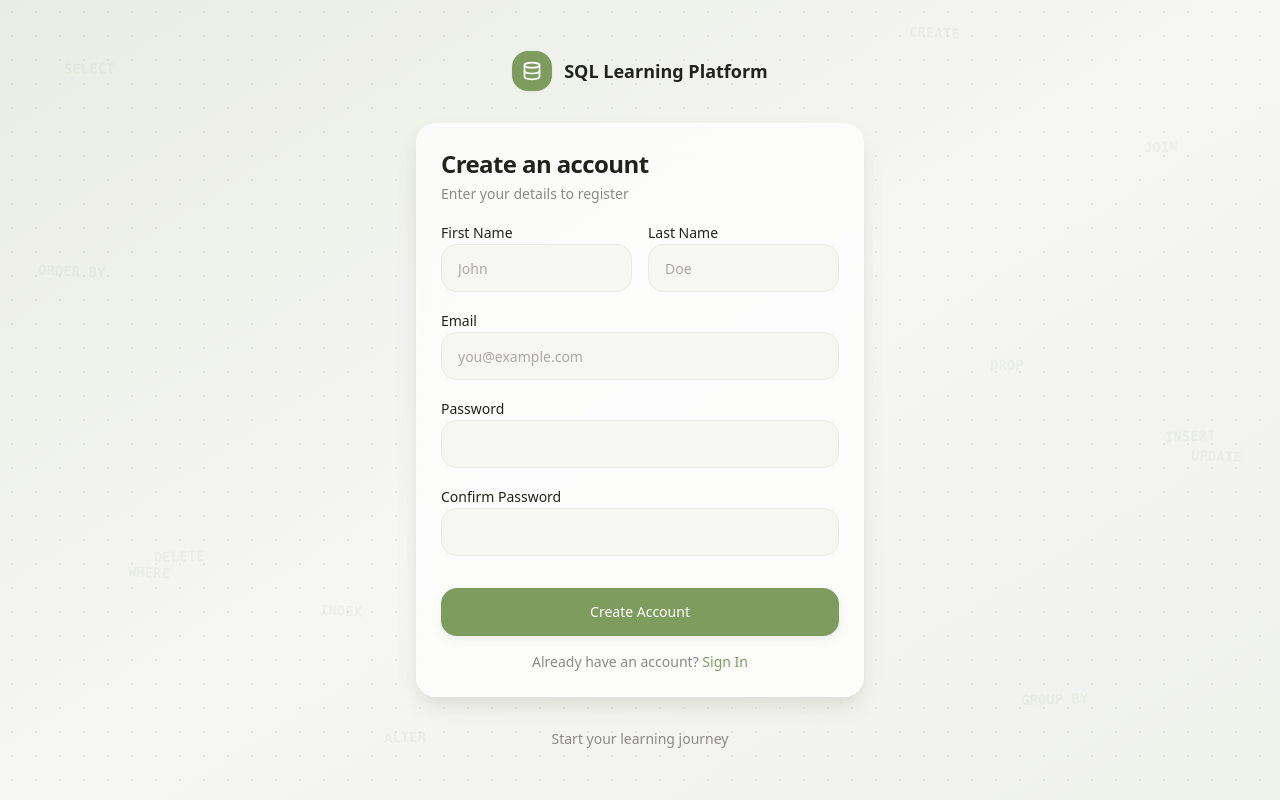
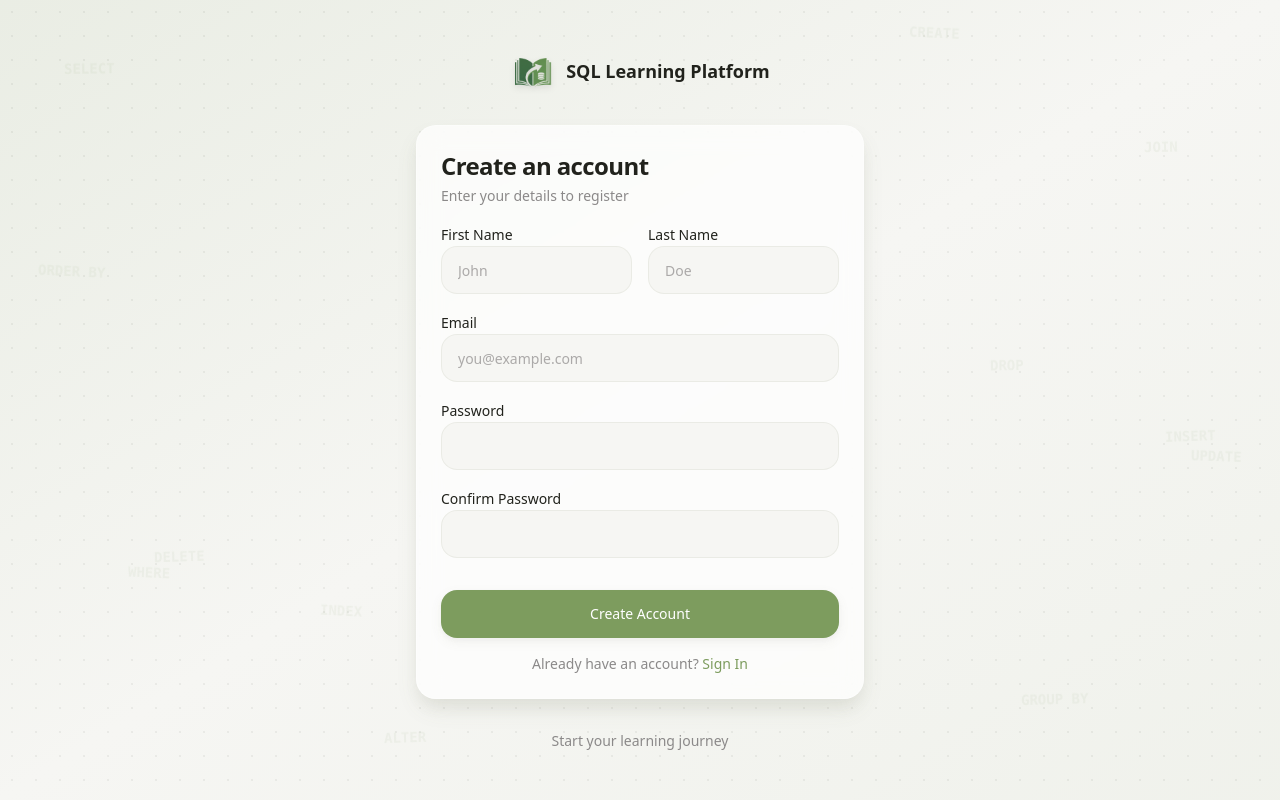
Before and after one commit to iBarzha/sql-learning-platform, a React (Vite) app in the folder frontend/: page /register in a window 1280 px wide. Built offline with nearby package versions, Linux system fonts and the light colour scheme; no server answers.

Commit message:
feat: replace auth layout icon with platform logo image
Swap Database lucide icon for the actual logo PNG on the
login and authentication screens.

```diff
--- a/frontend/src/components/auth/AuthLayout.tsx
+++ b/frontend/src/components/auth/AuthLayout.tsx
@@ -1,6 +1,6 @@
 import type { ReactNode } from 'react';
 import { useTranslation } from 'react-i18next';
-import { Database } from 'lucide-react';
+import logoImg from '@/assets/logo.png';
 import { FloatingKeywords } from '@/components/ui/FloatingKeywords';
 
 interface AuthLayoutProps {
@@ -23,9 +23,13 @@ export function AuthLayout({ children, mobileTaglineKey }: AuthLayoutProps) {
       <div className="relative z-10 min-h-screen flex flex-col items-center justify-center p-6 lg:p-12">
         {/* Branding */}
         <div className="flex items-center gap-3 mb-8">
-          <div className="flex h-10 w-10 items-center justify-center rounded-xl bg-primary shadow-noble-sm">
-            <Database className="h-5 w-5 text-primary-foreground" />
-          </div>
+          <img
+            src={logoImg}
+            alt="Logo"
+            width={44}
+            height={44}
+            className="h-11 w-11 object-contain drop-shadow-md"
+          />
           <span className="text-lg font-semibold text-foreground">
             {t('auth:branding.name')}
           </span>
```
